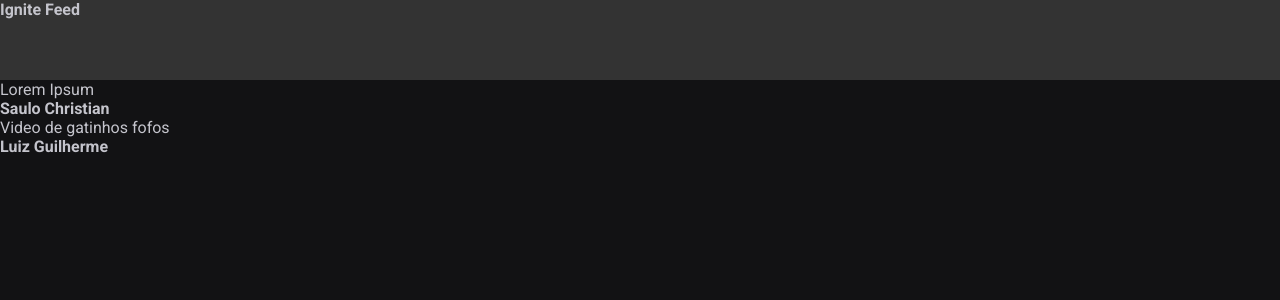
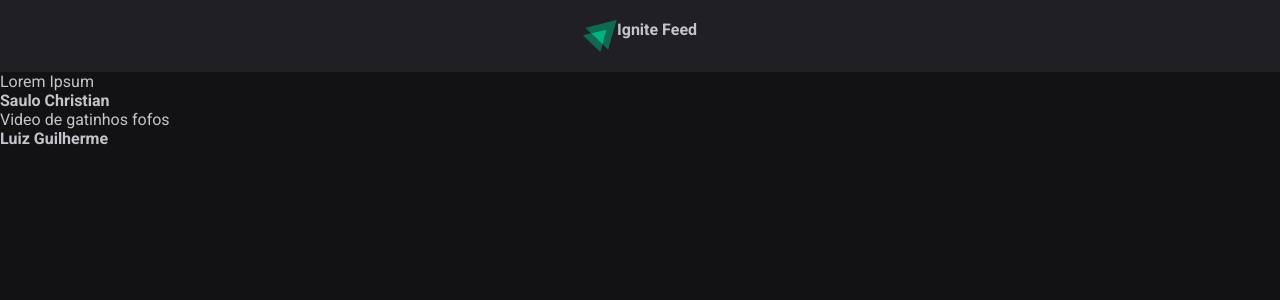
Before and after one commit to dev-saulo/Ignite-Feed, a React (Vite) app: page / in a window 1280 px wide. Shown: the top 300 px of the page. Built offline with nearby package versions, Linux system fonts and the light colour scheme.

Commit message:
Estilização do Header

```diff
--- a/src/components/Header.jsx
+++ b/src/components/Header.jsx
@@ -1,9 +1,11 @@
 import styles from './Header.module.css'
+import igniteLogo from '../assets/Ignite-logo.svg'
 
 export function Header() {
     return (
        <header className={styles.header}>
-        <strong>Ignite Feed</strong>
+            <img src={igniteLogo} alt="Logotipo do Ignite" />
+            <strong>Ignite Feed</strong>
        </header>
     );
 }
--- a/src/components/Header.module.css
+++ b/src/components/Header.module.css
@@ -1,4 +1,10 @@
 .header {
-    background: #333;
-    height: 80px;
+    background: var(--gray-800);
+    display: flex;
+    justify-content: center;
+    padding: 1.25rem 0px;;
 }
+
+.header img {
+    height: 2rem;
+}
```
Also changed, not shown: src/assets/Ignite-logo.svg (added).
